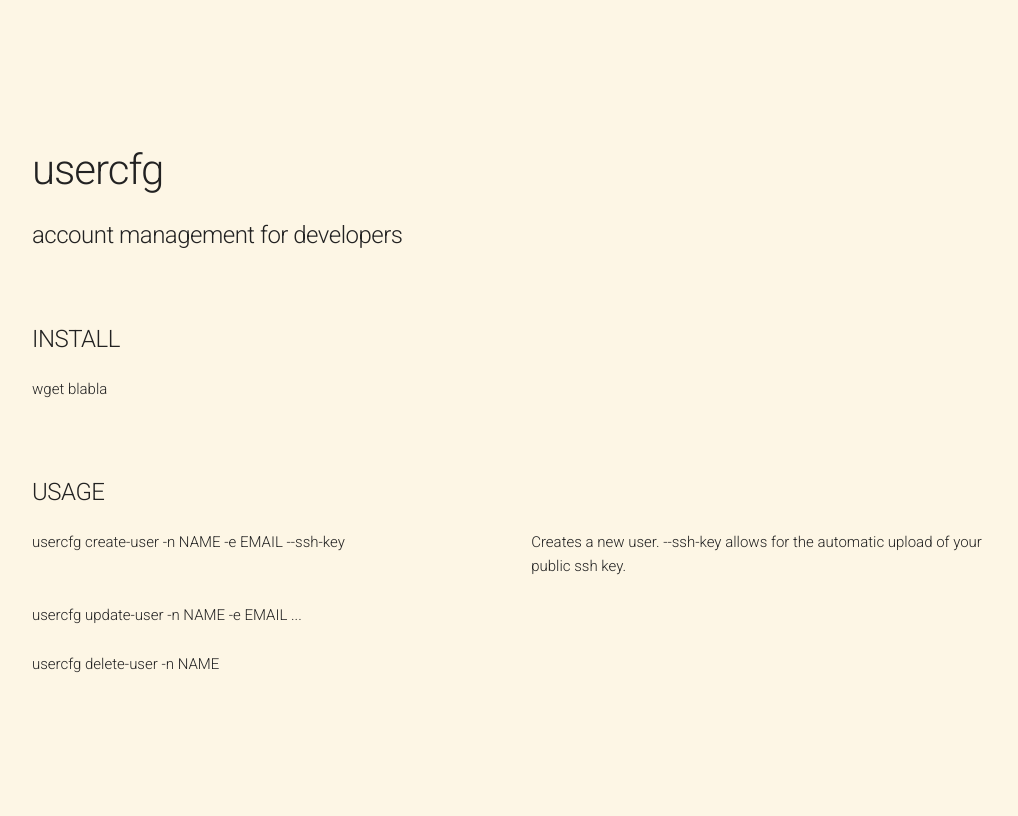
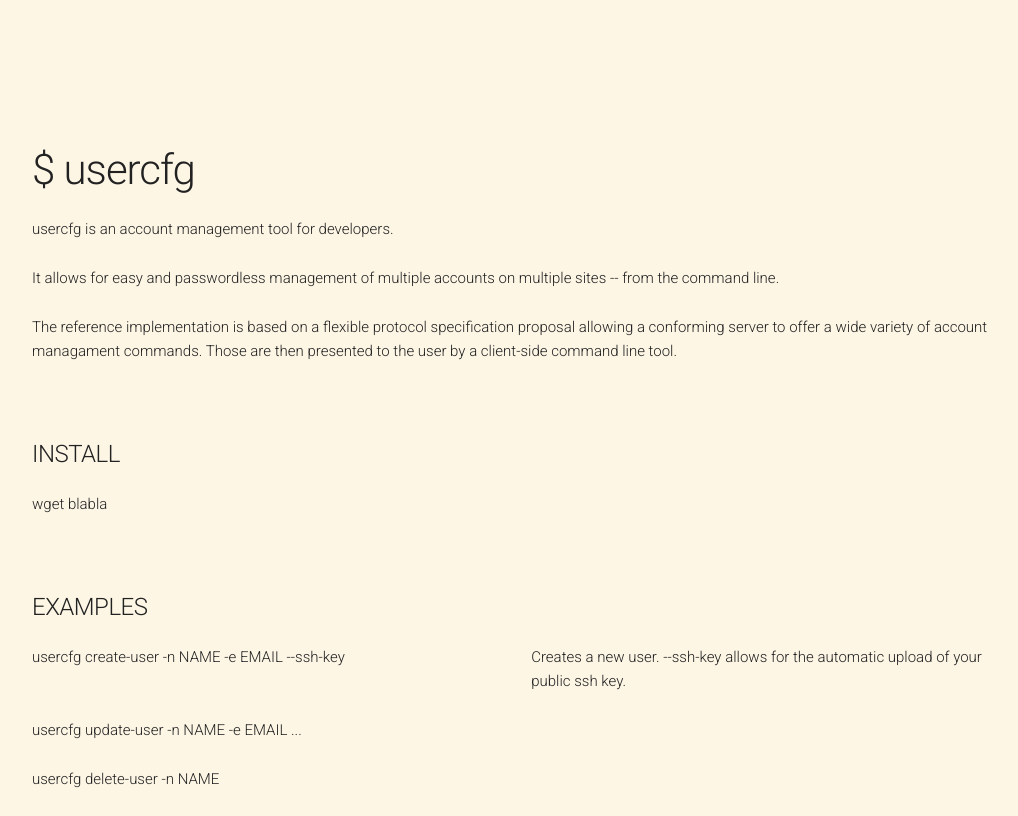
Before and after one commit to pkamenarsky/usercfg, a plain HTML site: page index.html in a window 1280 px wide. Shown: the whole page, without its empty margins (128-1146 px from the left). Drawn offline with Linux system fonts and the light colour scheme.

Commit message:
Copy example

```diff
--- a/index.html
+++ b/index.html
@@ -36,8 +36,14 @@
   <div class="container">
     <div class="row">
       <div class="twelve columns" style="margin-top: 15%">
-        <h2>usercfg</h2>
-        <h5>account management for developers</h5>
+        <h2>$ usercfg</h2>
+        <!-- <h5>account management for developers</h5> -->
+        <p> usercfg is an account management tool for developers.
+        </p>
+        <p> It allows for easy and passwordless management of multiple accounts on multiple sites -- from the command line.
+        </p>
+        <p> The reference implementation is based on a flexible protocol specification proposal allowing a conforming server to offer a wide variety of account managament commands. Those are then presented to the user by a client-side command line tool.
+        </p>
       </div>
     </div>
     <div class="row">
@@ -49,7 +55,7 @@
 
     <div class="row">
       <div class="twelve columns" style="margin-top: 5%">
-        <h5>USAGE</h5>
+        <h5>EXAMPLES</h5>
       </div>
     </div>
 
```
